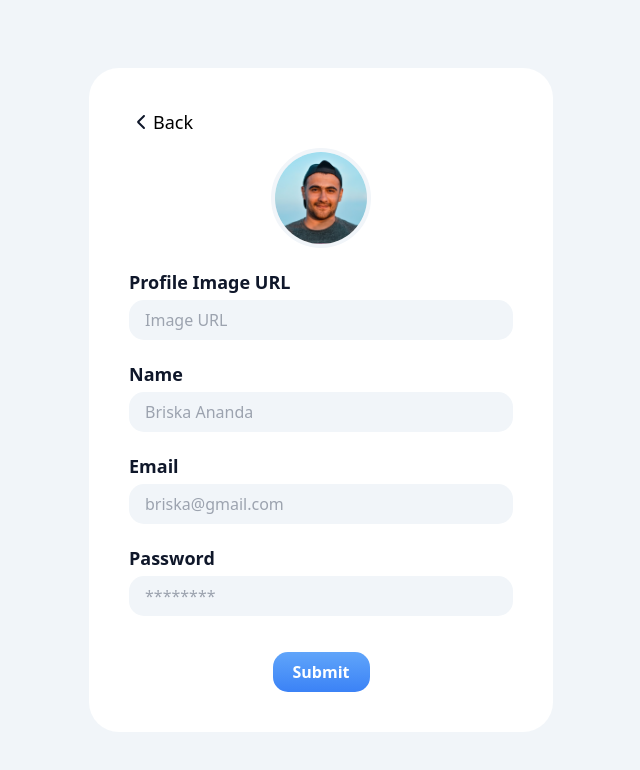
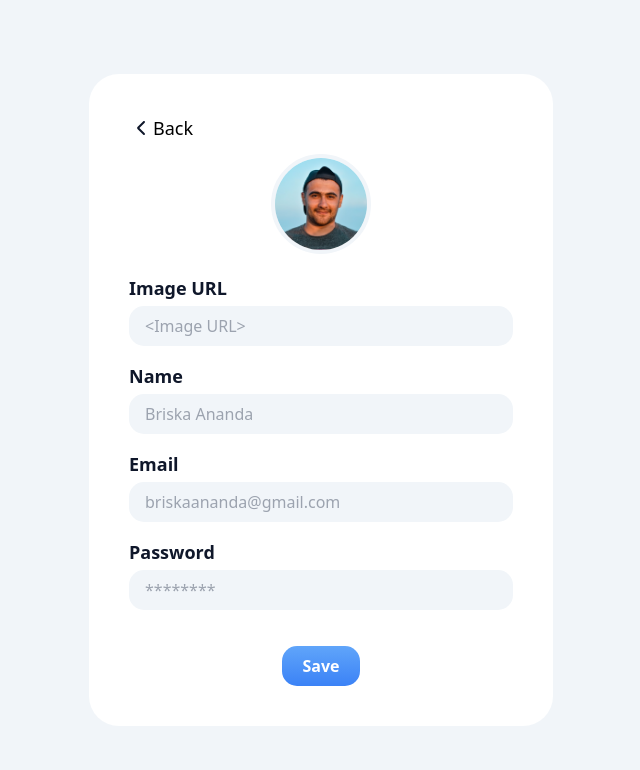
Before and after one commit to briskaanandaa/vocasia-web-task, a React (Vite) app in the folder vocasia-voca-task-fe/: page /updateprofile in a window 1280 px wide. Shown: the top 770 px of the page, without its empty margins (319-959 px from the left). Built offline with nearby package versions, Linux system fonts and the light colour scheme.

Commit message:
Memperbaiki Front-End pada page Update Profile

```diff
--- a/vocasia-voca-task-fe/src/App.jsx
+++ b/vocasia-voca-task-fe/src/App.jsx
@@ -11,7 +11,7 @@ function App() {
         <Routes>
           <Route path="/" element={<Login />} />
           <Route path="/task" element={<Task />} />
-          <Route path="/updateProfile" element={<UpdateProfile />} />
+          <Route path="/updateprofile" element={<UpdateProfile />} />
         </Routes>
       </Router>
     </div>
--- a/vocasia-voca-task-fe/src/pages/UpdateProfile.jsx
+++ b/vocasia-voca-task-fe/src/pages/UpdateProfile.jsx
@@ -1,10 +1,41 @@
-import React from "react";
+import React, { useState, useEffect } from "react";
 import InputField from "../components/InputField";
-import BlueButton from "../components/BlueButton";
 import CircleImage from "../components/CircleImage";
+import Button from "../components/Button";
 import Person from "../assets/person.png";
+import { useNavigate } from "react-router-dom";
 
 const UpdateProfile = () => {
+  const [name, setName] = useState("");
+  const [email, setEmail] = useState("");
+  const [avatarUrl, setAvatarUrl] = useState("");
+  const [password, setPassword] = useState("");
+  const [errorMessage, setErrorMessage] = useState("");
+
+  const handleSaveProfile = () => {
+    if (!name || !email) {
+      setErrorMessage("Please fill in all fields.");
+      return;
+    }
+
+    if (!/^[A-Za-z0-9._%+-]+@[A-Za-z0-9.-]+\.[A-Za-z]{2,}$/.test(email)) {
+      setErrorMessage("Please enter a valid email.");
+      return;
+    }
+
+    const profileData = { name, email, photo_url: avatarUrl, password };
+
+    updateUserProfile(token, profileData)
+      .then(() => {
+        setErrorMessage("");
+        alert("Profile updated successfully");
+      })
+      .catch((error) => {
+        console.error("Error updating profile:", error);
+        setErrorMessage("Error updating profile");
+      });
+  };
+
   return (
     <div className="bg-white px-10 py-10 lg:my-8 rounded-[30px] flex flex-col justify-center items-center">
       <div className="w-full h-10 ">
@@ -29,39 +60,45 @@ const UpdateProfile = () => {
         </a>
       </div>
       <CircleImage link={Person} />
+      <form onSubmit={(e) => e.preventDefault()}>
         <InputField
-        label="Profile Image URL"
-        type="text"
-        id="image"
-        name="image"
-        placeholder="Image URL"
-        required={true}
+          label="Image URL"
+          type="url"
+          value={avatarUrl}
+          onChange={(e) => setAvatarUrl(e.target.value)}
+          placeholder="<Image URL>"
         />
         <InputField
           label="Name"
           type="text"
-        id="name"
-        name="name"
+          value={name}
+          onChange={(e) => setName(e.target.value)}
           placeholder="Briska Ananda"
-        required={true}
         />
         <InputField
           label="Email"
           type="email"
-        id="email"
-        name="email"
-        placeholder="briska@gmail.com"
-        required={true}
+          value={email}
+          onChange={(e) => setEmail(e.target.value)}
+          placeholder="briskaananda@gmail.com"
         />
         <InputField
           label="Password"
-        type="text"
-        id="password"
-        name="password"
+          type="password"
+          value={password}
+          onChange={(e) => setPassword(e.target.value)}
           placeholder="********"
-        required={true}
         />
-      <BlueButton text="Submit" link="/task" />
+        <div className="flex justify-center items-center">
+          <Button
+            className="mt-5 px-5 py-2  text-white bg-gradient-to-b from-blue-400 to-blue-500 rounded-[15px] text-center font-semibold text-md transition"
+            onClick={handleSaveProfile}
+            title="Save"
+          >
+            Save
+          </Button>
+        </div>
+      </form>
     </div>
   );
 };
```
Lines whose indentation alone changed are shown as unchanged.
